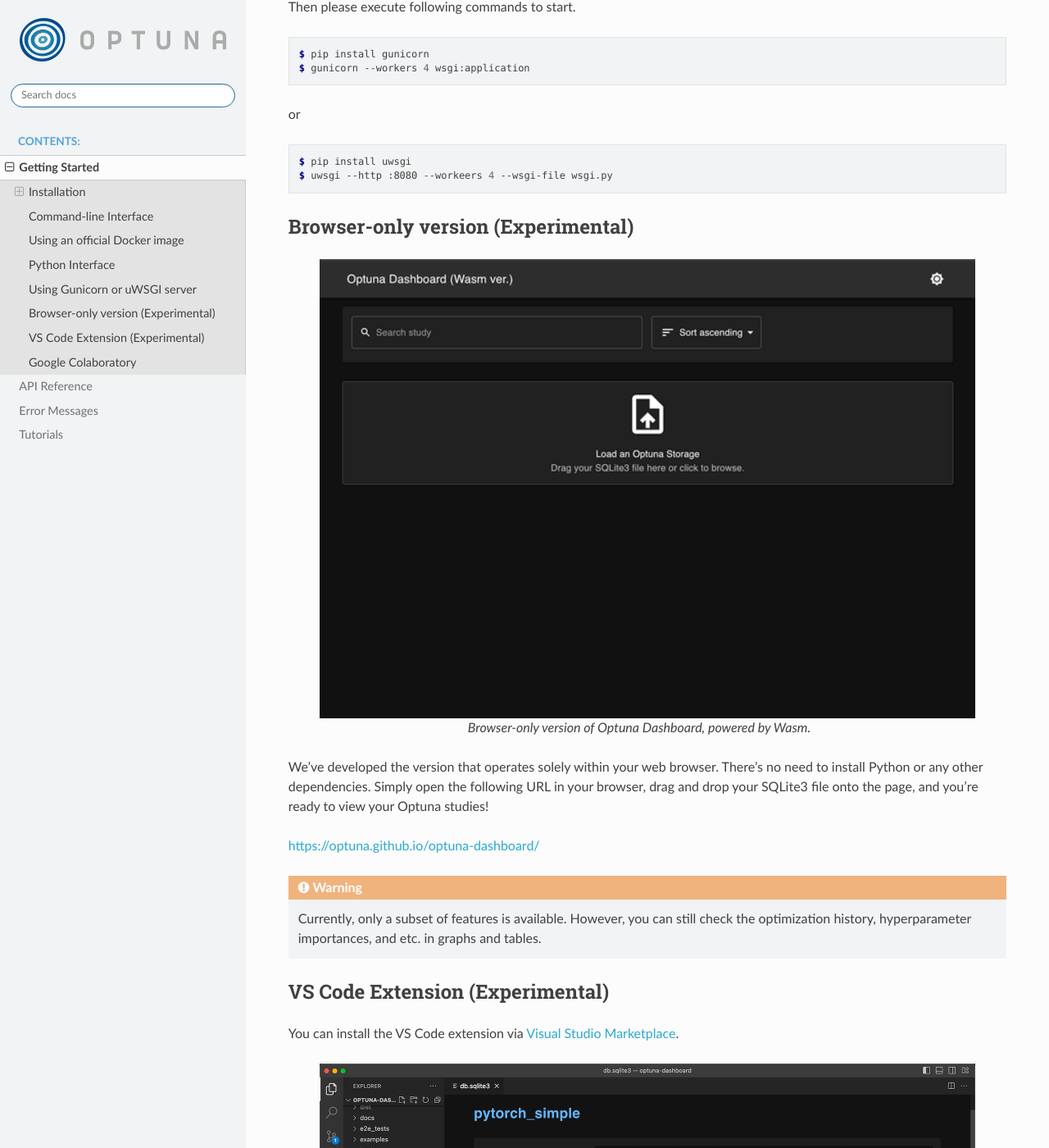
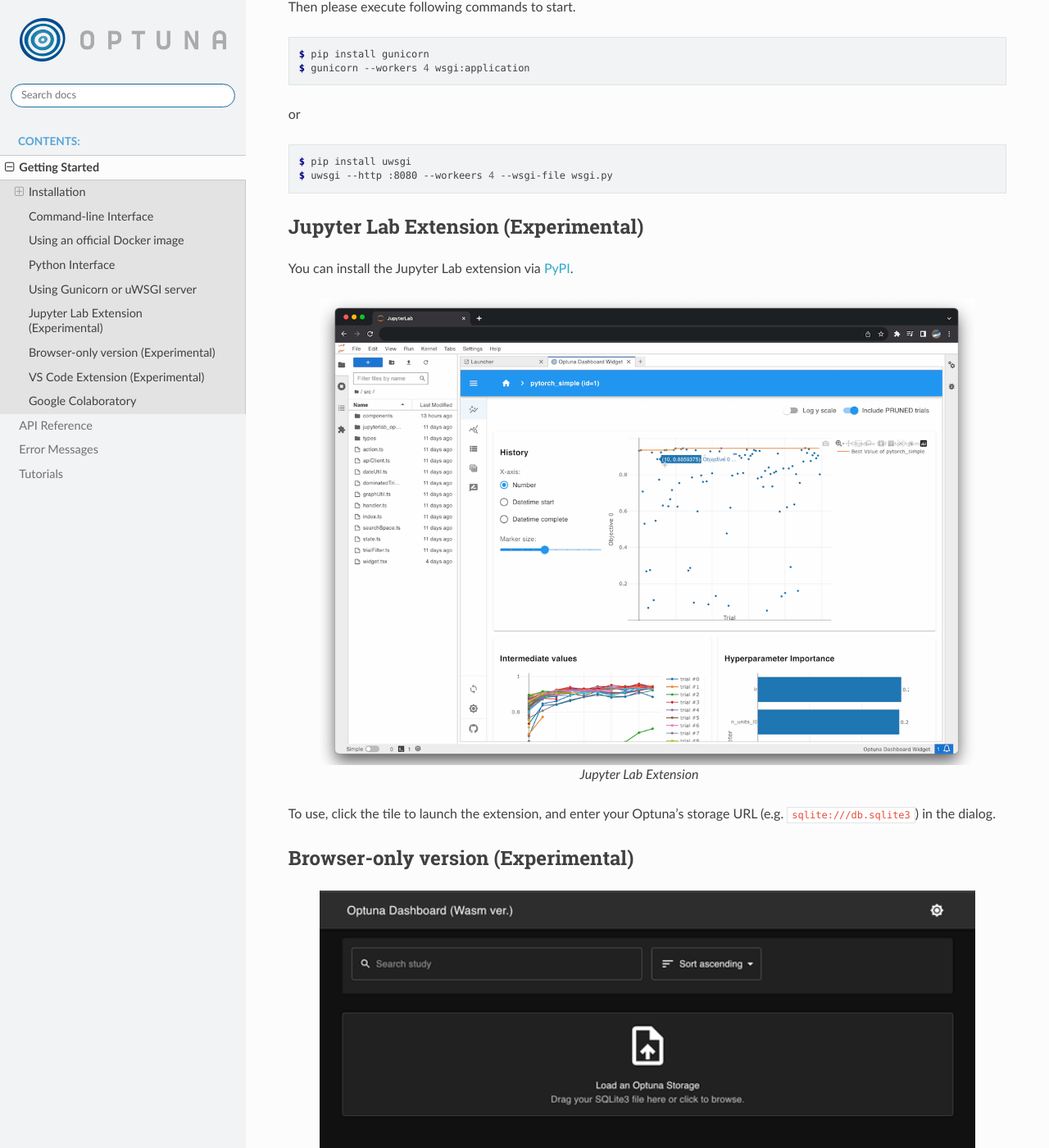
Before and after one commit to optuna/optuna-dashboard, a Sphinx documentation site: the page built from docs/getting-started.rst, in a window 1280 px wide and 1400 px high, scrolled down 3561 px. Shown: the whole window at 82% size. Built offline with Sphinx 7.4.7 and the Read the Docs theme 2.0.0, drawn with Linux system fonts in a browser that asks for light colours.

Commit message:
Update README to introduce Jupyter Lab extension

```diff
--- a/docs/getting-started.rst
+++ b/docs/getting-started.rst
@@ -178,6 +178,19 @@
    $ pip install uwsgi
    $ uwsgi --http :8080 --workeers 4 --wsgi-file wsgi.py
 
+Jupyter Lab Extension (Experimental)
+--------------------------------
+
+You can install the Jupyter Lab extension via `PyPI <https://pypi.org/project/jupyterlab-optuna/>`_.
+
+.. figure:: _static/jupyterlab-extension.png
+   :alt: Screenshot for the Jupyter Lab Extension
+   :align: center
+   :width: 800px
+
+   Jupyter Lab Extension
+
+To use, click the tile to launch the extension, and enter your Optuna’s storage URL (e.g. ``sqlite:///db.sqlite3``) in the dialog.
 
 Browser-only version (Experimental)
 -----------------------------------
```
Also changed, not shown: README.md (+13 -1 lines), docs/_static/jupyterlab-extension.png (added).
